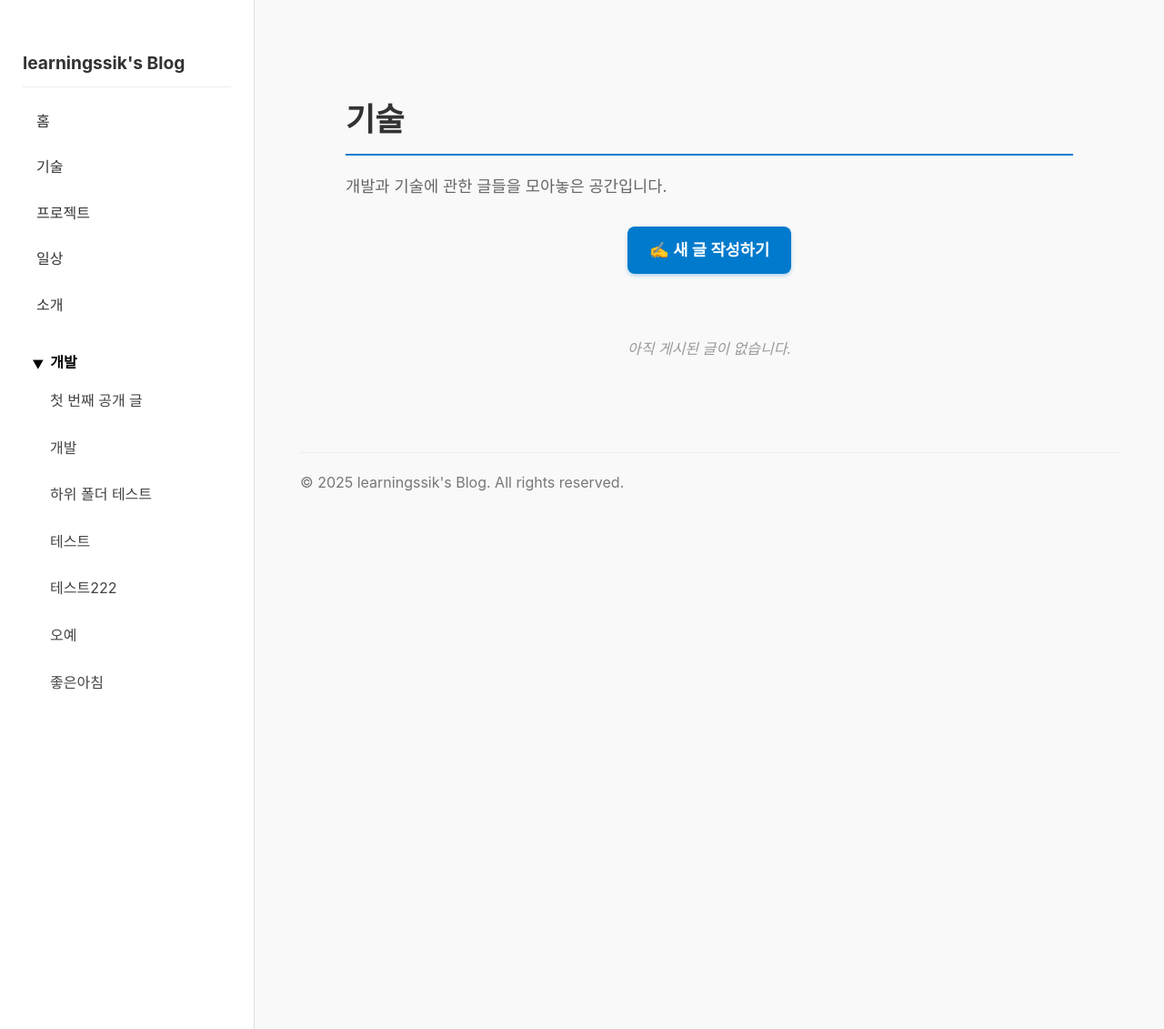
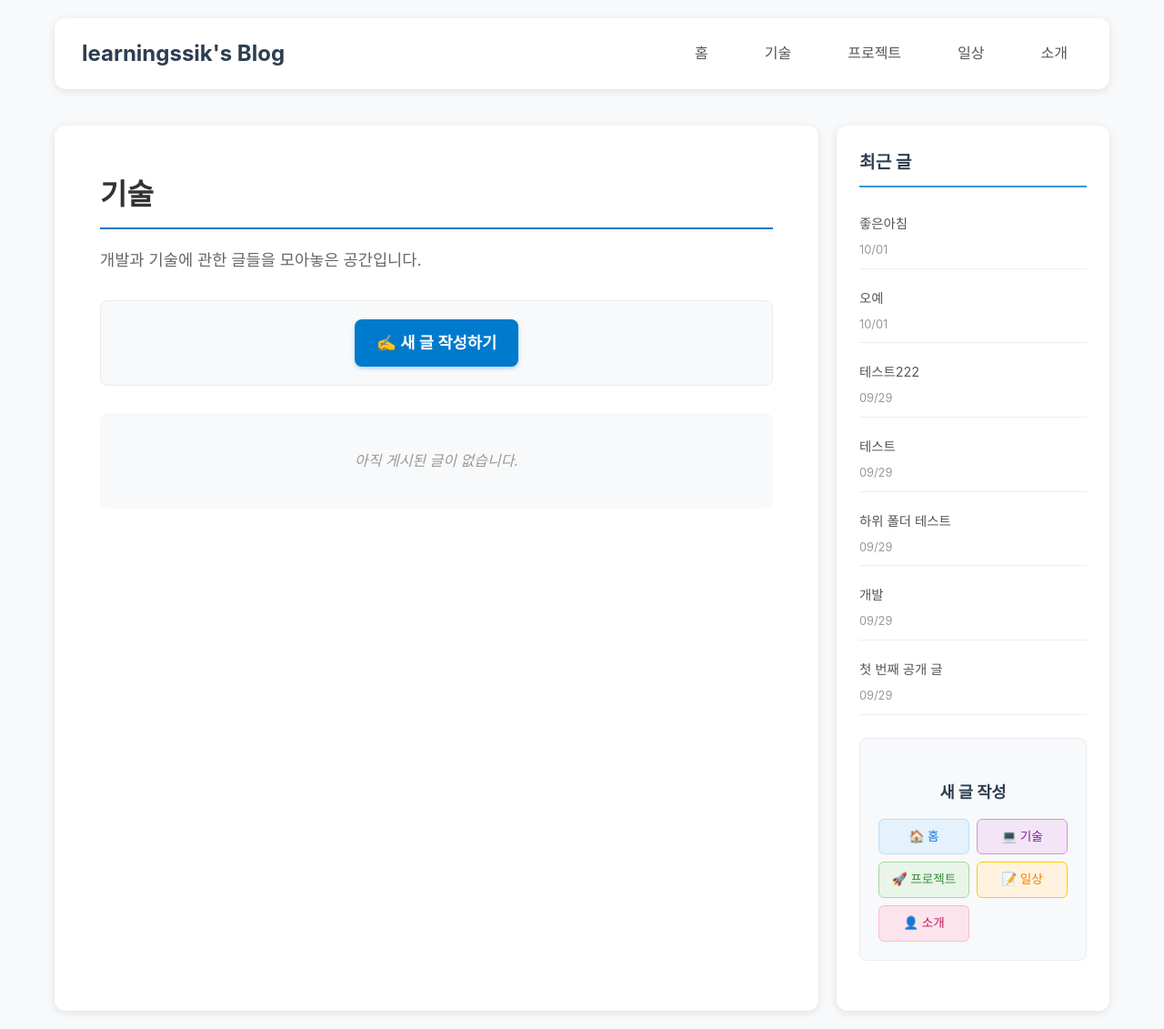
Before and after one commit to learningssik/learningssik.github.io, a Jekyll site: the page built from tech.md, in a window 1280 px wide and 1131 px high. Shown: the whole window at 91% size. Built offline with Jekyll 4.4.1, drawn with Linux system fonts in a browser that asks for light colours.

Commit message:
feat: 깔끔한 레이아웃으로 완전 재구성
- 상단 네비게이션과 우측 사이드바 구조
- minima 테마 의존성 완전 제거
- 커스텀 CSS로 깔끔한 디자인 적용
- 반응형 그리드 레이아웃
- 카테고리별 글 작성 버튼
- 최근 글 목록 표시
- 모바일 친화적 반응형 디자인

```diff
--- a/_includes/footer.html
+++ /dev/null
@@ -1,3 +0,0 @@
-<footer>
-  <p>&copy; {{ 'now' | date: "%Y" }} {{ site.title }}. All rights reserved.</p>
-</footer>
--- a/_includes/header.html
+++ /dev/null
@@ -1,3 +0,0 @@
-<header>
-  <!-- The main navigation is now in the sidebar. This header can be used for other purposes if needed. -->
-</header>
--- a/_includes/sidebar.html
+++ /dev/null
@@ -1,60 +0,0 @@
-<h3><a href="{{ '/' | relative_url }}" class="site-title">{{ site.title }}</a></h3>
-
-<!-- Navigation Menu -->
-<nav class="main-nav">
-  <ul class="nav-list">
-    {%- for item in site.navigation -%}
-      <li class="nav-item">
-        <a href="{{ item.url | relative_url }}" class="nav-link">{{ item.title }}</a>
-      </li>
-    {%- endfor -%}
-  </ul>
-</nav>
-
-
-<nav class="sidebar-nav">
-  <ul>
-    <li>
-      <details class="nav-section" open>
-        <summary>개발</summary>
-        <ul>
-          {%- comment -%} 1. Collect root posts and sub-folders {%- endcomment -%}
-          {%- assign root_posts = "" | split: "" -%}
-          {%- assign sub_folders = "" | split: "" -%}
-          {%- for post in site.public -%}
-            {%- assign path_parts = post.dir | split: '/' -%}
-            {%- if path_parts.size <= 2 -%}
-              {%- assign root_posts = root_posts | push: post -%}
-            {%- else -%}
-              {%- assign folder = path_parts[2] -%}
-              {%- assign sub_folders = sub_folders | push: folder -%}
-            {%- endif -%}
-          {%- endfor -%}
-          {%- assign sub_folders = sub_folders | uniq | sort -%}
-
-          {%- comment -%} 2. Print root posts {%- endcomment -%}
-          {%- for post in root_posts -%}
-            <li><a href="{{ post.url | relative_url }}">{{ post.title }}</a></li>
-          {%- endfor -%}
-
-          {%- comment -%} 3. Print folders and their posts {%- endcomment -%}
-          {%- for folder in sub_folders -%}
-            <li>
-              <details class="nav-section" open>
-                <summary>{{ folder }}</summary>
-                <ul>
-                  {%- for post in site.public -%}
-                    {%- assign post_folder = post.dir | split: '/' | last -%}
-                    {%- if post_folder == folder -%}
-                      <li><a href="{{ post.url | relative_url }}">{{ post.title }}</a></li>
-                    {%- endif -%}
-                  {%- endfor -%}
-                </ul>
-              </details>
-            </li>
-          {%- endfor -%}
-        </ul>
-      </details>
-    </li>
-  </ul>
-</nav>
--- a/_layouts/default.html
+++ b/_layouts/default.html
@@ -2,24 +2,57 @@
 <html lang="ko">
 <head>
     <meta charset="utf-8">
+    <meta name="viewport" content="width=device-width, initial-scale=1">
     <title>{{ page.title | default: site.title }}</title>
-    <meta name="viewport" content="width=device-width, initial-scale=1">
     <link rel="stylesheet" href="{{ '/assets/css/main.css' | relative_url }}">
 </head>
 <body>
+    <div class="container">
+        <!-- 상단 네비게이션 -->
+        <nav class="top-nav">
+            <div class="nav-brand">
+                <a href="{{ '/' | relative_url }}">{{ site.title }}</a>
+            </div>
+            <ul class="nav-menu">
+                {%- for item in site.navigation -%}
+                <li class="nav-item">
+                    <a href="{{ item.url | relative_url }}" class="nav-link">{{ item.title }}</a>
+                </li>
+                {%- endfor -%}
+            </ul>
+        </nav>
 
-    <div class="sidebar">
-      {% include sidebar.html %}
-    </div>
-
-    <div class="main-content">
-      {% include header.html %}
-      <main class="container">
+        <!-- 메인 컨텐츠 영역 -->
+        <main class="main-content">
             {{ content }}
         </main>
-      {% include footer.html %}
+
+        <!-- 우측 사이드바 -->
+        <aside class="sidebar">
+            <div class="sidebar-content">
+                <h3>최근 글</h3>
+                <ul class="recent-posts">
+                    {%- assign recent_posts = site.public | sort: "date" | reverse | limit: 5 -%}
+                    {%- for post in recent_posts -%}
+                    <li>
+                        <a href="{{ post.url | relative_url }}">{{ post.title }}</a>
+                        <span class="post-date">{{ post.date | date: "%m/%d" }}</span>
+                    </li>
+                    {%- endfor -%}
+                </ul>
+
+                <div class="write-post-section">
+                    <h4>새 글 작성</h4>
+                    <div class="category-buttons">
+                        <a href="https://github.com/learningssik/learningssik.github.io/new/main/_public/home/?filename=YYYY-MM-DD-글제목.md&value=---%0Atitle: 여기에 글 제목을 입력하세요%0Adate: YYYY-MM-DD%0Atags: [태그1, 태그2]%0Aexcerpt: 글 요약%0A---%0A%0A여기에 본문을 작성하세요." class="btn category-btn home" target="_blank">🏠 홈</a>
+                        <a href="https://github.com/learningssik/learningssik.github.io/new/main/_public/tech/?filename=YYYY-MM-DD-글제목.md&value=---%0Atitle: 여기에 글 제목을 입력하세요%0Adate: YYYY-MM-DD%0Atags: [기술, 개발]%0Aexcerpt: 글 요약%0A---%0A%0A여기에 본문을 작성하세요." class="btn category-btn tech" target="_blank">💻 기술</a>
+                        <a href="https://github.com/learningssik/learningssik.github.io/new/main/_public/projects/?filename=YYYY-MM-DD-글제목.md&value=---%0Atitle: 여기에 글 제목을 입력하세요%0Adate: YYYY-MM-DD%0Atags: [프로젝트, 개발]%0Aexcerpt: 글 요약%0A---%0A%0A여기에 본문을 작성하세요." class="btn category-btn projects" target="_blank">🚀 프로젝트</a>
+                        <a href="https://github.com/learningssik/learningssik.github.io/new/main/_public/daily/?filename=YYYY-MM-DD-글제목.md&value=---%0Atitle: 여기에 글 제목을 입력하세요%0Adate: YYYY-MM-DD%0Atags: [일상, 생각]%0Aexcerpt: 글 요약%0A---%0A%0A여기에 본문을 작성하세요." class="btn category-btn daily" target="_blank">📝 일상</a>
+                        <a href="https://github.com/learningssik/learningssik.github.io/new/main/_public/about/?filename=YYYY-MM-DD-글제목.md&value=---%0Atitle: 여기에 글 제목을 입력하세요%0Adate: YYYY-MM-DD%0Atags: [소개, 정보]%0Aexcerpt: 글 요약%0A---%0A%0A여기에 본문을 작성하세요." class="btn category-btn about" target="_blank">👤 소개</a>
                     </div>
-
-    <script src="{{ '/assets/js/main.js' | relative_url }}"></script>
+                </div>
+            </div>
+        </aside>
+    </div>
 </body>
 </html>
--- a/assets/css/main.css
+++ b/assets/css/main.css
@@ -1,122 +1,143 @@
-/* Basic Reset & Typography */
-body, h1, h2, h3, p, ul {
+/* Reset & Base Styles */
+* {
     margin: 0;
     padding: 0;
-  font-family: -apple-system, BlinkMacSystemFont, "Segoe UI", Helvetica, Arial, sans-serif;
-  line-height: 1.6;
+    box-sizing: border-box;
 }
 
 body {
-  display: flex;
-  min-height: 100vh;
-  background-color: #f9f9f9;
+    font-family: -apple-system, BlinkMacSystemFont, "Segoe UI", Roboto, "Helvetica Neue", Arial, sans-serif;
+    line-height: 1.6;
+    color: #333;
+    background-color: #f8f9fa;
 }
 
-/* Sidebar Styles */
+/* Container Layout */
+.container {
+    display: grid;
+    grid-template-columns: 1fr 300px;
+    grid-template-areas:
+        "nav nav"
+        "main sidebar";
+    min-height: 100vh;
+    max-width: 1200px;
+    margin: 0 auto;
+    gap: 20px;
+    padding: 20px;
+}
+
+/* Top Navigation */
+.top-nav {
+    grid-area: nav;
+    background: white;
+    border-radius: 12px;
+    padding: 20px 30px;
+    box-shadow: 0 2px 10px rgba(0,0,0,0.1);
+    margin-bottom: 20px;
+    display: flex;
+    justify-content: space-between;
+    align-items: center;
+}
+
+.nav-brand a {
+    font-size: 1.5em;
+    font-weight: 700;
+    color: #2c3e50;
+    text-decoration: none;
+}
+
+.nav-brand a:hover {
+    color: #3498db;
+}
+
+.nav-menu {
+    display: flex;
+    list-style: none;
+    gap: 30px;
+}
+
+.nav-link {
+    color: #555;
+    text-decoration: none;
+    font-weight: 500;
+    padding: 8px 16px;
+    border-radius: 8px;
+    transition: all 0.3s ease;
+}
+
+.nav-link:hover {
+    background-color: #3498db;
+    color: white;
+}
+
+/* Main Content */
+.main-content {
+    grid-area: main;
+    background: white;
+    border-radius: 12px;
+    padding: 30px;
+    box-shadow: 0 2px 10px rgba(0,0,0,0.1);
+}
+
+/* Sidebar */
 .sidebar {
-  width: 280px;
-  background-color: #fff;
-  border-right: 1px solid #e0e0e0;
+    grid-area: sidebar;
+    background: white;
+    border-radius: 12px;
     padding: 25px;
-  box-sizing: border-box;
-  height: 100vh;
-  position: fixed;
-  top: 0;
-  left: 0;
-  overflow-y: auto;
+    box-shadow: 0 2px 10px rgba(0,0,0,0.1);
+    height: fit-content;
 }
 
 .sidebar h3 {
+    color: #2c3e50;
+    margin-bottom: 20px;
     font-size: 1.2em;
-  border-bottom: 1px solid #eee;
+    border-bottom: 2px solid #3498db;
     padding-bottom: 10px;
-  margin-bottom: 15px;
 }
 
-/* Site Title Style */
-a.site-title:link,
-a.site-title:visited {
-  text-decoration: none !important; /* Force remove underline */
-  color: #333 !important; /* Force set color */
+.sidebar h4 {
+    color: #2c3e50;
+    margin: 25px 0 15px 0;
+    font-size: 1.1em;
 }
 
-a.site-title:hover {
-  background-color: transparent !important;
-  text-decoration: none !important;
-  color: #0052cc !important; /* Force set hover color */
+/* Recent Posts */
+.recent-posts {
+    list-style: none;
+    margin-bottom: 25px;
 }
 
-.sidebar-nav ul {
-  list-style: none;
+.recent-posts li {
+    margin-bottom: 12px;
+    padding: 8px 0;
+    border-bottom: 1px solid #eee;
 }
 
-.sidebar-nav li {
-  margin-bottom: 10px;
+.recent-posts a {
+    color: #555;
+    text-decoration: none;
+    font-size: 0.9em;
+    display: block;
+    margin-bottom: 4px;
 }
 
-.sidebar-nav a {
-  text-decoration: none;
-  color: #444;
-  display: block;
-  padding: 8px 10px;
-  border-radius: 5px;
-  transition: background-color 0.2s ease;
+.recent-posts a:hover {
+    color: #3498db;
 }
 
-.sidebar-nav a:hover, .sidebar-nav a.active {
-  background-color: #e6f2ff;
-  color: #0052cc;
+.post-date {
+    color: #999;
+    font-size: 0.8em;
 }
 
-/* Navigation Menu */
-.main-nav {
-  margin-bottom: 20px;
-}
-
-.nav-list {
-  list-style: none;
-  padding: 0;
-  margin: 0;
-}
-
-.nav-item {
-  margin-bottom: 5px;
-}
-
-.nav-link {
-  display: block;
-  padding: 10px 15px;
-  color: #333;
-  text-decoration: none;
-  border-radius: 5px;
-  transition: all 0.2s ease;
-  font-weight: 500;
-}
-
-.nav-link:hover {
-  background-color: #e6f2ff;
-  color: #0052cc;
-}
-
-.nav-link.active {
-  background-color: #0052cc;
-  color: white;
-}
-
-/* New Post Section */
-.new-post-section {
-  margin-bottom: 25px;
-  padding: 15px;
-  background-color: #f8f9fa;
+/* Write Post Section */
+.write-post-section {
+    background: #f8f9fa;
+    padding: 20px;
     border-radius: 8px;
     border: 1px solid #e9ecef;
-}
-
-.new-post-section h4 {
-  margin: 0 0 15px 0;
-  color: #333;
-  font-size: 1em;
-  font-weight: 600;
 }
 
 .category-buttons {
@@ -172,145 +193,146 @@ a.site-title:hover {
     box-shadow: 0 2px 4px rgba(0,0,0,0.1);
 }
 
-.btn.category-btn.home:hover {
-  background-color: #bbdefb;
+/* Category Page Styles */
+.category-page {
+    max-width: 100%;
 }
 
-.btn.category-btn.tech:hover {
-  background-color: #ce93d8;
+.category-title {
+    color: #2c3e50;
+    border-bottom: 3px solid #3498db;
+    padding-bottom: 15px;
+    margin-bottom: 25px;
+    font-size: 2em;
 }
 
-.btn.category-btn.projects:hover {
-  background-color: #a5d6a7;
+.category-description {
+    color: #666;
+    font-size: 1.1em;
+    margin-bottom: 30px;
+    line-height: 1.6;
 }
 
-.btn.category-btn.daily:hover {
-  background-color: #ffcc02;
+.write-post-section {
+    margin-bottom: 30px;
+    text-align: center;
 }
 
-.btn.category-btn.about:hover {
-  background-color: #f8bbd9;
+.btn.write-post-btn {
+    display: inline-block;
+    background-color: #3498db;
+    color: white;
+    padding: 12px 24px;
+    border-radius: 8px;
+    text-decoration: none;
+    font-weight: 600;
+    font-size: 1.1em;
+    transition: all 0.3s ease;
+    box-shadow: 0 2px 4px rgba(52, 152, 219, 0.3);
 }
 
-/* Collapsible Navigation */
-.nav-section summary {
-  list-style: none; /* Remove default triangle */
-  cursor: pointer;
-  font-weight: bold;
-  padding: 8px 10px;
+.btn.write-post-btn:hover {
+    background-color: #2980b9;
+    transform: translateY(-2px);
+    box-shadow: 0 4px 8px rgba(52, 152, 219, 0.4);
+    color: white;
+    text-decoration: none;
 }
 
-.nav-section summary::-webkit-details-marker {
-  display: none;
+.posts-list {
+    display: flex;
+    flex-direction: column;
+    gap: 25px;
 }
 
-.nav-section > summary:before {
-  content: '▶';
-  font-size: 0.8em;
-  margin-right: 8px;
-  display: inline-block;
-  transition: transform 0.2s;
+.post-item {
+    border: 1px solid #e1e1e1;
+    border-radius: 10px;
+    padding: 25px;
+    background: #fff;
+    box-shadow: 0 2px 4px rgba(0,0,0,0.05);
+    transition: all 0.3s ease;
 }
 
-.nav-section[open] > summary:before {
-  transform: rotate(90deg);
+.post-item:hover {
+    box-shadow: 0 4px 12px rgba(0,0,0,0.1);
+    transform: translateY(-2px);
 }
 
-.nav-section ul {
-  padding-left: 20px;
+.post-title {
+    margin: 0 0 15px 0;
+    font-size: 1.4em;
 }
 
-.nav-subtitle {
-  color: #505f79;
-  font-size: 0.9em;
-  font-weight: bold;
-  margin-top: 15px;
-  padding: 0 10px;
+.post-title a {
+    color: #2c3e50;
+    text-decoration: none;
 }
 
-/* Main Content Styles */
-.main-content {
-  flex-grow: 1;
-  padding: 30px 50px;
-  margin-left: 280px; /* Same as sidebar width */
-}
-
-.main-content header, .main-content footer {
-  text-align: left;
-  padding: 0;
-  color: #777;
-}
-
-.main-content header h1 {
-  display: none; /* Hide the main title from header, sidebar has it */
-}
-
-.main-content footer {
-  margin-top: 40px;
-  padding-top: 20px;
-  border-top: 1px solid #eee;
-}
-
-/* Post & Page Styles */
-.post h1 {
-  margin-top: 0;
+.post-title a:hover {
+    color: #3498db;
 }
 
 .post-meta {
     display: flex;
-  justify-content: space-between;
     align-items: center;
-  margin-bottom: 20px;
-  padding-bottom: 20px;
-  border-bottom: 1px solid #eee;
-  color: #555;
+    gap: 15px;
+    margin-bottom: 15px;
+    font-size: 0.9em;
+    color: #666;
 }
 
-.btn.edit-post-btn {
-  display: inline-block;
-  background-color: #f0f0f0;
-  color: #333;
-  padding: 8px 15px;
-  border-radius: 5px;
-  text-decoration: none;
-  font-size: 0.9em;
-  transition: background-color 0.2s ease;
+.post-tags {
+    display: flex;
+    gap: 5px;
 }
 
-.btn.edit-post-btn:hover {
-  background-color: #e0e0e0;
+.tag {
+    background: #f0f0f0;
+    color: #666;
+    padding: 3px 8px;
+    border-radius: 12px;
+    font-size: 0.8em;
 }
 
-.post-content {
-  margin-top: 30px;
+.post-excerpt {
+    color: #555;
+    line-height: 1.6;
 }
 
-h1, h2, h3 {
-  color: #172B4D; /* Atlassian's dark blue */
-  margin-top: 1.5em;
-  margin-bottom: 0.5em;
+.no-posts {
+    text-align: center;
+    color: #999;
+    font-style: italic;
+    padding: 40px;
+    background: #f8f9fa;
+    border-radius: 8px;
 }
 
-h1 { font-size: 2.2em; }
-h2 { font-size: 1.8em; }
-h3 { font-size: 1.4em; }
-
-.post-list {
-  list-style: none;
+/* Responsive Design */
+@media (max-width: 768px) {
+    .container {
+        grid-template-columns: 1fr;
+        grid-template-areas:
+            "nav"
+            "main"
+            "sidebar";
+        padding: 10px;
     }
 
-.post-list li {
-  margin-bottom: 25px;
-  border-bottom: 1px solid #eee;
-  padding-bottom: 25px;
+    .top-nav {
+        flex-direction: column;
+        gap: 15px;
+        text-align: center;
     }
 
-.post-list a {
-  text-decoration: none;
-  color: #333;
+    .nav-menu {
+        flex-wrap: wrap;
+        justify-content: center;
+        gap: 15px;
     }
 
-.post-list h2 {
-  margin: 0 0 10px;
-  color: #0052cc; /* Atlassian's blue */
+    .category-buttons {
+        grid-template-columns: 1fr;
     }
+}
```
Lines whose indentation alone changed are shown as unchanged.
